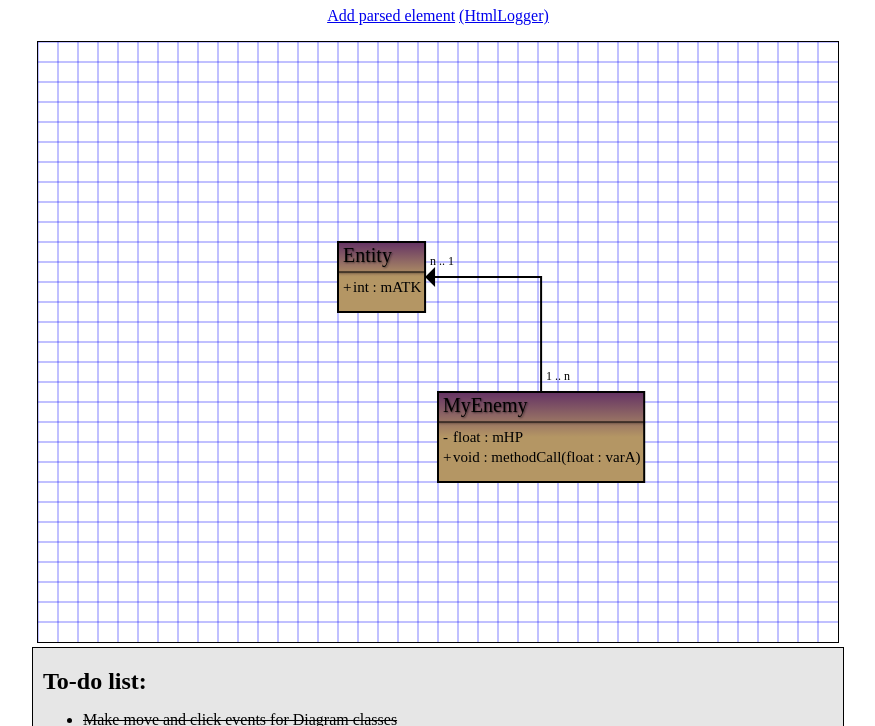
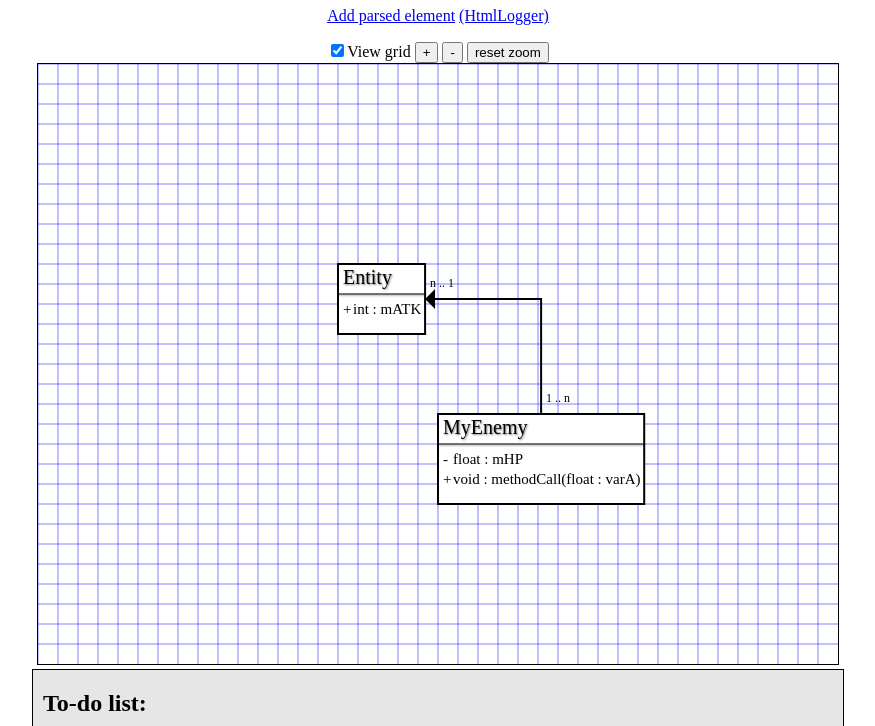
Before and after one commit to rodrigosiqueira/apoena, a plain HTML site: page apoena.html in a window 1280 px wide. Shown: the part 73-799 px from the top of the page, without its empty margins (202-1077 px from the left). Drawn offline with Linux system fonts and the light colour scheme.

Commit message:
Zoom and active/deactive grid

```diff
--- a/apoena.html
+++ b/apoena.html
@@ -15,7 +15,12 @@
   <a href="#" onclick="parse()">Add parsed element</a>
   <a href="samples/class_data.xml">(HtmlLogger)</a>
 </p>
-
+<div class="navbar">
+  <input type="checkbox" checked onclick="apo.grid.changeState();">View grid</button>
+  <button onclick="zoomIn()">+</button>
+  <button onclick="zoomOut()">-</button>
+  <button onclick="resetZoom()">reset zoom</button>
+</div>
 <canvas id='sample' width='800', height='600'>
   Not supported
 </canvas>
--- a/src/combined.js
+++ b/src/combined.js
@@ -28,6 +28,7 @@ var apo = {
   currentDiagram: "",
   entitylist: [],
   grid: null,
+  currentScale: 1,
   getMousePos: function(event) {
     var rect = apo.canvas.getBoundingClientRect();
     return {x: event.clientX - rect.left, y: event.clientY - rect.top }
@@ -40,6 +41,7 @@ var apo = {
     }
     this.grid = new Grid();
     this.ctx = this.canvas.getContext('2d');
+    this.ctx.save();
     this.canvas.addEventListener('click', canvasMouseClickListener);
     this.canvas.addEventListener('mousemove', canvasMouseMoveListener);
     this.canvas.addEventListener('mouseleave', canvasMouseLeaveListener, false);
@@ -47,9 +49,9 @@ var apo = {
     return true;
   },
   draw: function() {
-    if(mouseOverCanvas === true) {
     apo.ctx.clearRect(0, 0, apo.canvas.width, apo.canvas.height);
     if(apo.grid.active){
+      console.log("desenhou");
       apo.grid.draw();
     }
     for(var i=0; i < apo.entitylist.length; i++){
@@ -58,14 +60,38 @@ var apo = {
 
     window.requestAnimationFrame(apo.draw);
   }
-  }
 };
 
 function startAnimation() {
   if(mouseOverCanvas) {
     window.requestAnimationFrame(apo.draw);
   }
-}function Point(x=0, y=0) {
+}
+
+function zoomIn(){
+  apo.ctx.restore();
+  apo.ctx.save();
+  apo.currentScale += 0.1;
+  apo.ctx.scale(apo.currentScale, apo.currentScale);
+  apo.grid.width *= (1/apo.currentScale);
+  apo.grid.height *= (1/apo.currentScale);
+};
+
+function zoomOut(){
+  apo.ctx.restore();
+  apo.ctx.save();
+  apo.currentScale -= 0.1;
+  apo.ctx.scale(apo.currentScale, apo.currentScale);
+  apo.grid.width *= (1/apo.currentScale);
+  apo.grid.height *= (1/apo.currentScale);
+};
+
+function resetZoom(){
+  apo.ctx.restore();
+  apo.ctx.save();
+  apo.currentScale = 1;
+  apo.ctx.scale(apo.currentScale, apo.currentScale);
+};function Point(x=0, y=0) {
 	this.x = x;
 	this.y = y;
 };
@@ -118,10 +144,14 @@ Line.prototype.recalculateLine = function(A, B) {
 
 
 	// Set lines to the boundary of the diagram
-	if(this.points[0].x < this.points[1].x) {
+	if(this.points[1].x > this.A.x + this.A.width) {
 		this.points[0].x += this.A.width/2.0;
-	}else{
+	}else if(this.points[1].x < this.A.x){
 		this.points[0].x -= this.A.width/2.0;
+	}
+	else{
+		this.points[0].y += this.A.height/2.0;
+		this.points[1].y = this.points[0].y;
 	}
 	if(this.points[2].y < this.points[1].y) {
 		this.points[2].y += this.B.height/2.0;
@@ -259,9 +289,11 @@ DiagramObject.prototype.mouseclick = function(event) {
     }
     else {
       apo.currentDiagram = "";
+      if(apo.grid.active){
         var gridSize = apo.grid.step;
         this.x -= this.x % gridSize;
         this.y -= this.y % gridSize;
+      }
       this.reloadLines();
     }
   }
@@ -274,8 +306,8 @@ DiagramObject.prototype.setPos = function(x, y) {
 
 DiagramObject.prototype.draw = function() {
   var grd=apo.ctx.createLinearGradient(this.x, this.y, this.x, this.y + this.height/2);
-  grd.addColorStop(0,"rgb(100,50,100)");
-  grd.addColorStop(1,"rgb(180,150,100)");
+  grd.addColorStop(0,"rgb(255,255,255)");
+  grd.addColorStop(1,"rgb(255,255,255)");
 
   apo.ctx.fillStyle = grd;
   apo.ctx.fillRect(this.x, this.y, this.width, this.height);
@@ -518,26 +550,32 @@ Grid.prototype.constructor=Grid;
 
 function Grid() {
   Drawable.call(this);
+  this.width = apo.canvas.width;
+  this.height = apo.canvas.height;
 
   this.active = true;
   this.step = 20;
 
   this.draw = function(){
-  	var width = apo.canvas.width;
-  	var height = apo.canvas.height;
+  	apo.ctx.clearRect(0, 0, this.width, this.height);
   	apo.ctx.lineWidth = 0.5;
   	apo.ctx.strokeStyle = "blue";
-  	for (var i = 0; i < height; i+=this.step) {
+  	for (var i = 0; i < this.height; i+=this.step) {
   		apo.ctx.beginPath();
   		apo.ctx.moveTo(0,i);
-  		apo.ctx.lineTo(width,i);
+  		apo.ctx.lineTo(this.width,i);
   		apo.ctx.stroke();
   	}
-  	for (var i = 0; i < width; i+=this.step) {
+  	for (var i = 0; i < this.width; i+=this.step) {
   		apo.ctx.beginPath();
   		apo.ctx.moveTo(i,0);
-  		apo.ctx.lineTo(i,height);
+  		apo.ctx.lineTo(i,this.height);
   		apo.ctx.stroke();
   	}
   }
+
+  this.changeState = function(){
+  	this.active = !this.active;
+  	mouseOverCanvas = true;
   }
+}
```
Also changed, not shown: src/core.js (+28 -2 lines), src/diagram.js (+7 -5 lines), src/grid.js (+12 -6 lines). Lines whose indentation alone changed are shown as unchanged.
